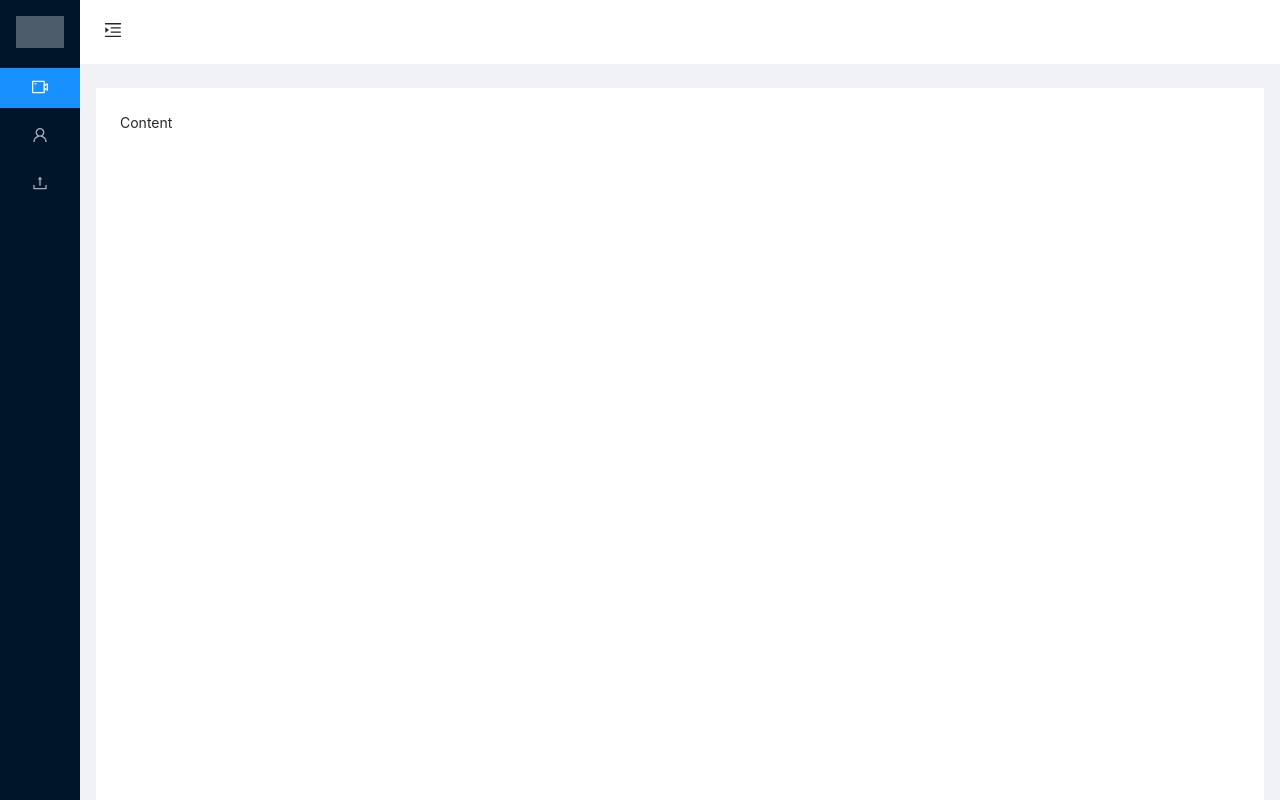
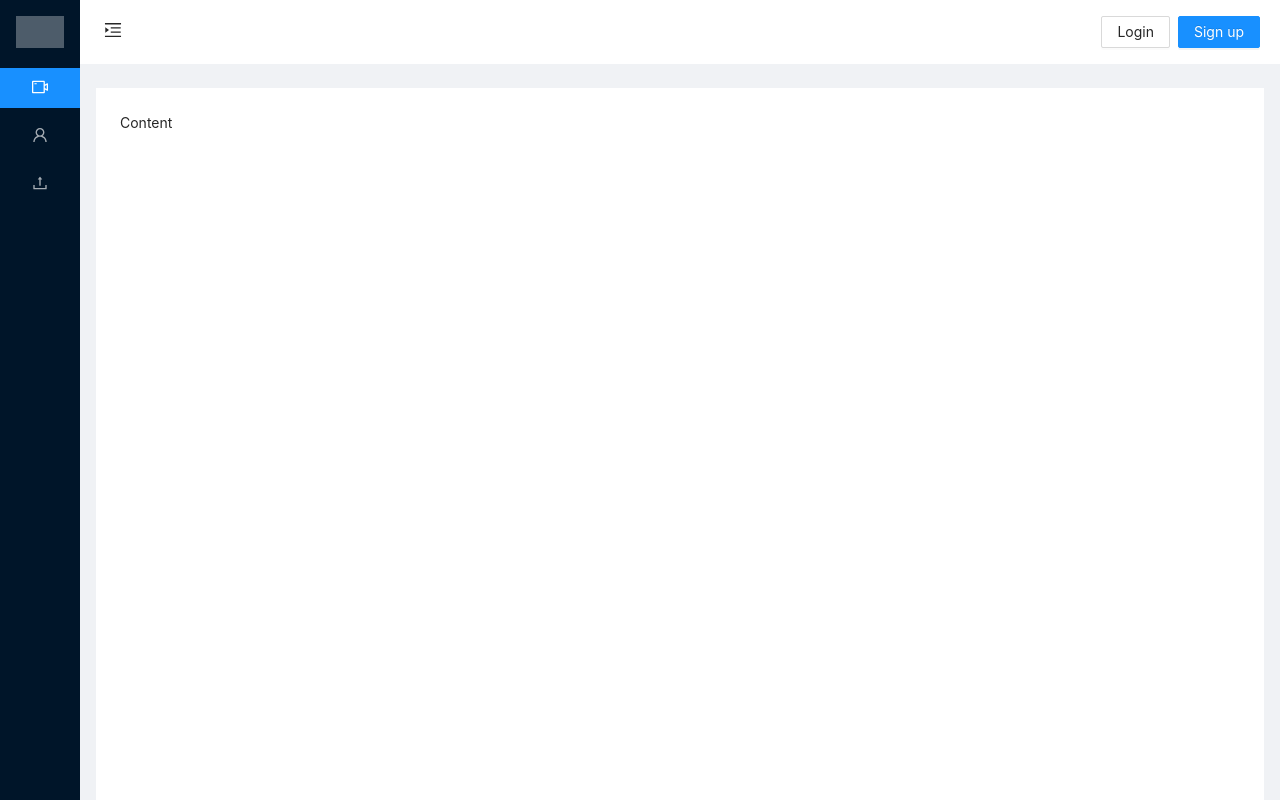
Before and after one commit to Yuanzjls/React-meetup, a React (Create React App) app: page / in a window 1280 px wide. Shown: the top 800 px of the page. Built offline with nearby package versions, Linux system fonts and the light colour scheme.

Commit message:
add route to the project

```diff
--- a/src/App.js
+++ b/src/App.js
@@ -1,7 +1,8 @@
 import React, {useState} from 'react';
+import { BrowserRouter as Router, Route, Link, Switch } from "react-router-dom";
 import 'antd/dist/antd.css';
 import './index.css';
-import { Layout, Menu } from 'antd';
+import { Layout, Menu, Button, Row, Col, Space } from 'antd';
 import {
   MenuUnfoldOutlined,
   MenuFoldOutlined,
@@ -20,30 +21,43 @@ function App() {
   const toggle = () =>
     setCollapsed(collapsed=>!collapsed);
 
-
-
   return (
-    <Layout>
+    <Router>
+      <Layout>
       <Sider trigger={null} collapsible collapsed={collapsed}>
         <div className="logo" />
         <Menu theme="dark" mode="inline" defaultSelectedKeys={['1']}>
           <Menu.Item key="1" icon={<VideoCameraOutlined />}>
-            Event
+            <span>Event</span>
+            <Link to="/event" />
           </Menu.Item>
           <Menu.Item key="2" icon={<UserOutlined />}>
-            People
+            <span>People</span>
+            <Link to="/people" />
           </Menu.Item>
           <Menu.Item key="3" icon={<UploadOutlined />}>
-            Profile
+            <span>Profile</span>
+            <Link to="/profile" />
           </Menu.Item>
         </Menu>
       </Sider>
       <Layout className="site-layout">
         <Header className="site-layout-background" style={{padding:0}}>
-        {React.createElement(collapsed ? MenuUnfoldOutlined : MenuFoldOutlined, {
+        <Row align="space-between">
+          <Col >
+            {React.createElement(collapsed ? MenuUnfoldOutlined : MenuFoldOutlined, {
               className: 'trigger',
               onClick: toggle,
             })}
+          </Col>
+
+          <Col style={{marginRight:20}}>
+          <Space >
+            <Button >Login</Button>
+            <Button type="primary">Sign up</Button>
+          </Space>
+          </Col>
+        </Row>
         </Header>
         <Content
           className="site-layout-background"
@@ -52,10 +66,16 @@ function App() {
             padding: 24,
             minHeight: 1000,
           }}>
-            Content
+            <Switch>
+              <Route path="/event">Event</Route>
+              <Route path="/people">People</Route>
+              <Route path="/profile">Profile</Route>
+              <Route path="/">Content</Route>
+            </Switch>
           </Content>
+        </Layout>
       </Layout>
-    </Layout>
+    </Router>
   );
 }
 
```
